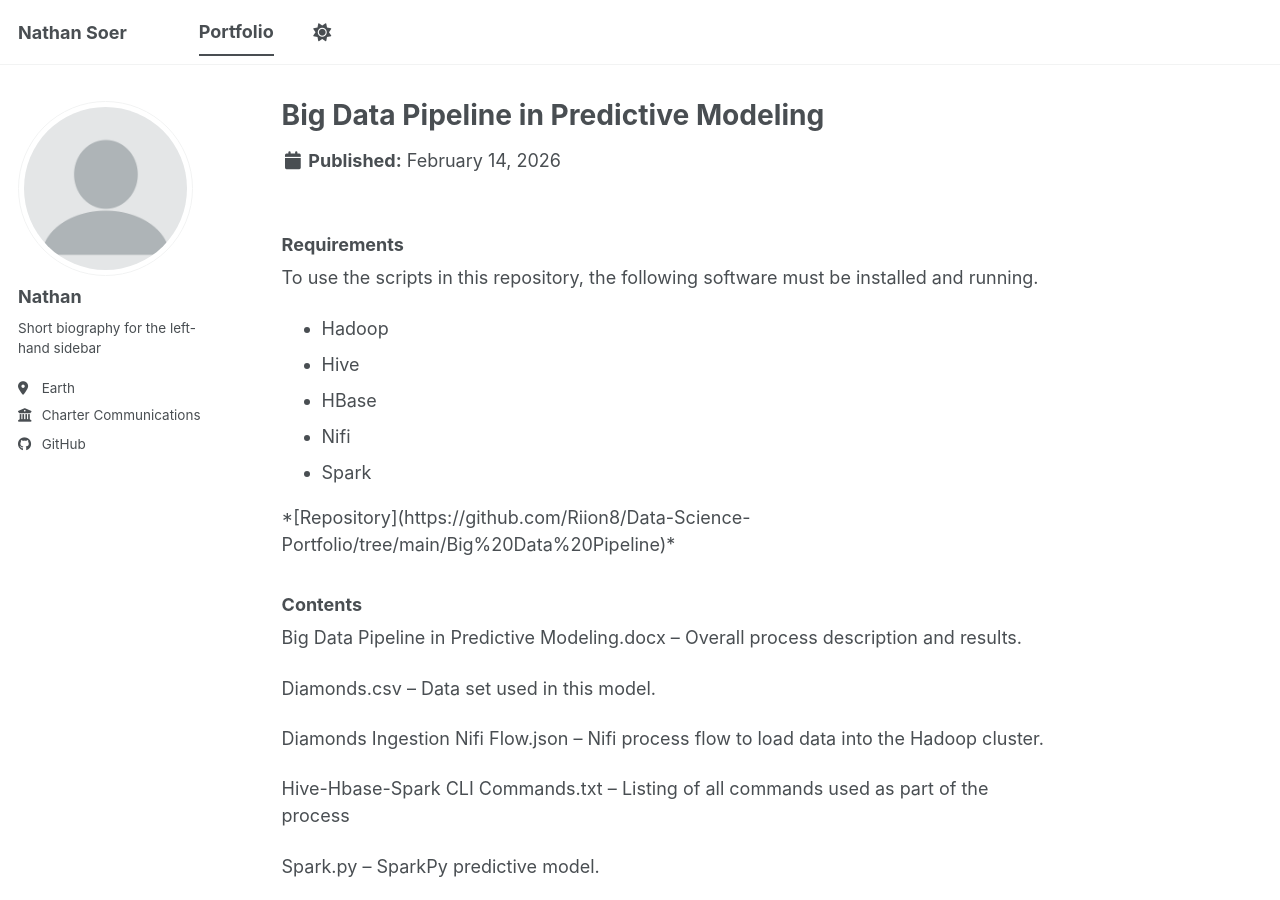
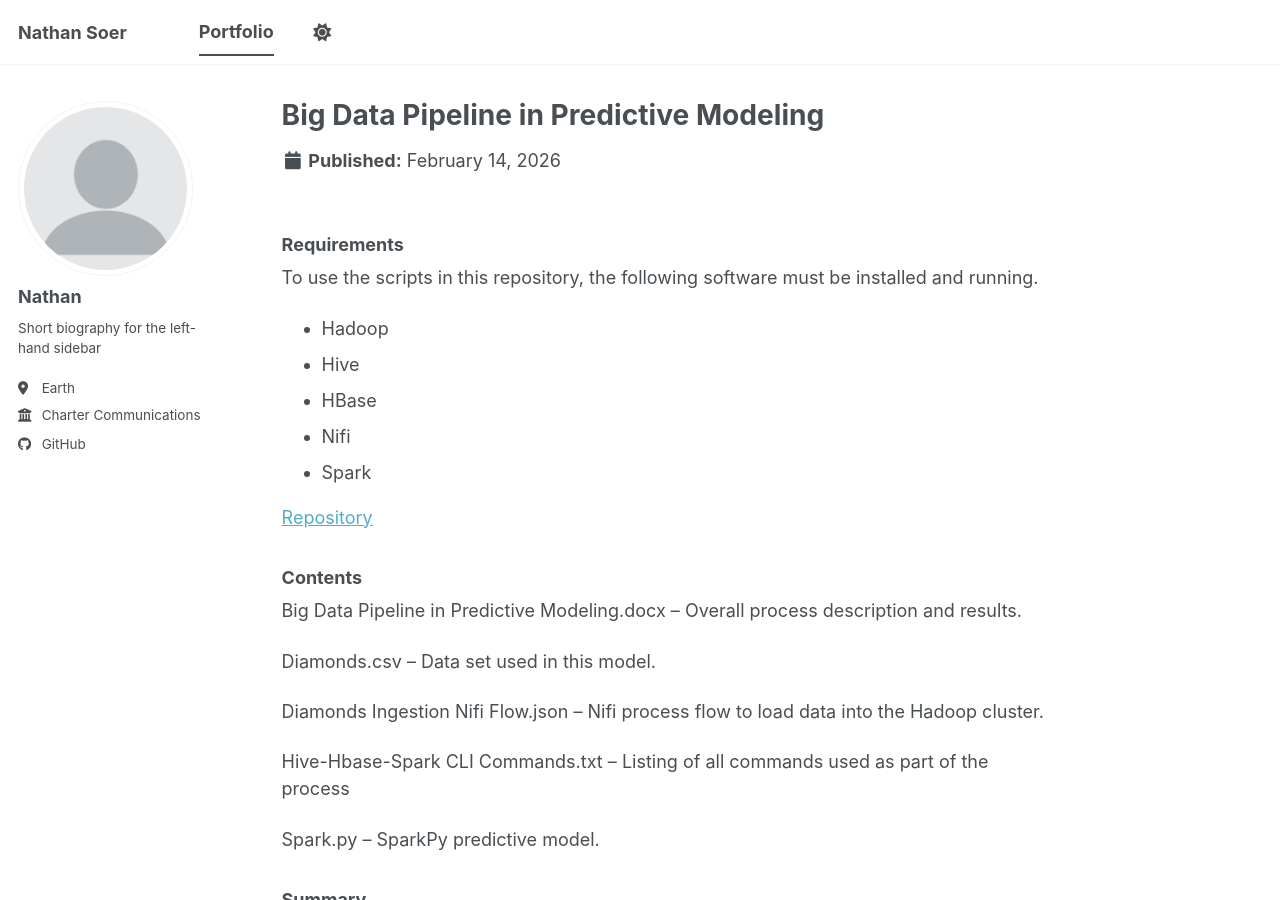
Before and after one commit to Riion8/Riion8.github.io, a Jekyll site: the page built from _portfolio/Big Data Pipeline.md, in a window 1280 px wide and 900 px high. Built offline with Jekyll 4.4.1, drawn with Linux system fonts in a browser that asks for light colours; a script bundle is joined from its source files by our own code; library files that are not in the unit come from our copies.

Commit message:
Update Big Data Pipeline.md

```diff
--- a/_portfolio/Big Data Pipeline.md
+++ b/_portfolio/Big Data Pipeline.md
@@ -23,7 +23,7 @@ installed and running.
 
 
 
-\*\[Repository](https://github.com/Riion8/Data-Science-Portfolio/tree/main/Big%20Data%20Pipeline)\*
+[Repository](https://github.com/Riion8/Data-Science-Portfolio/tree/main/Big%20Data%20Pipeline)
 
 ### Contents
 
```
